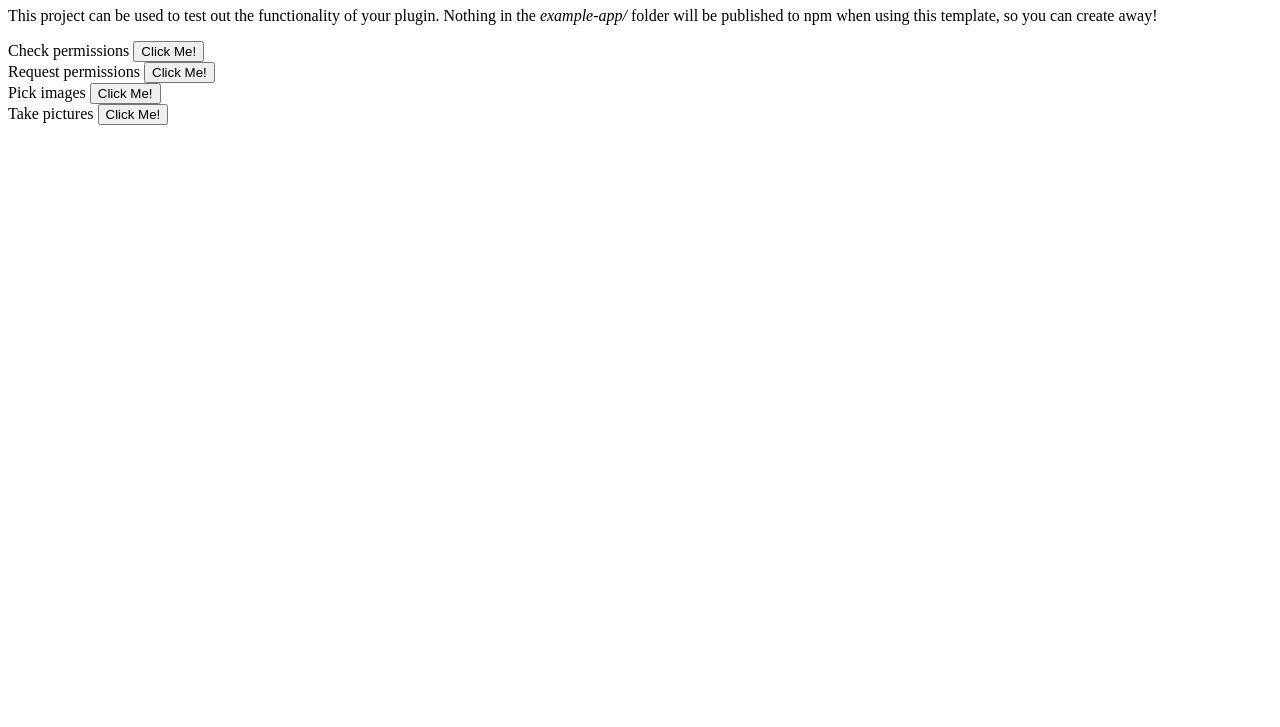
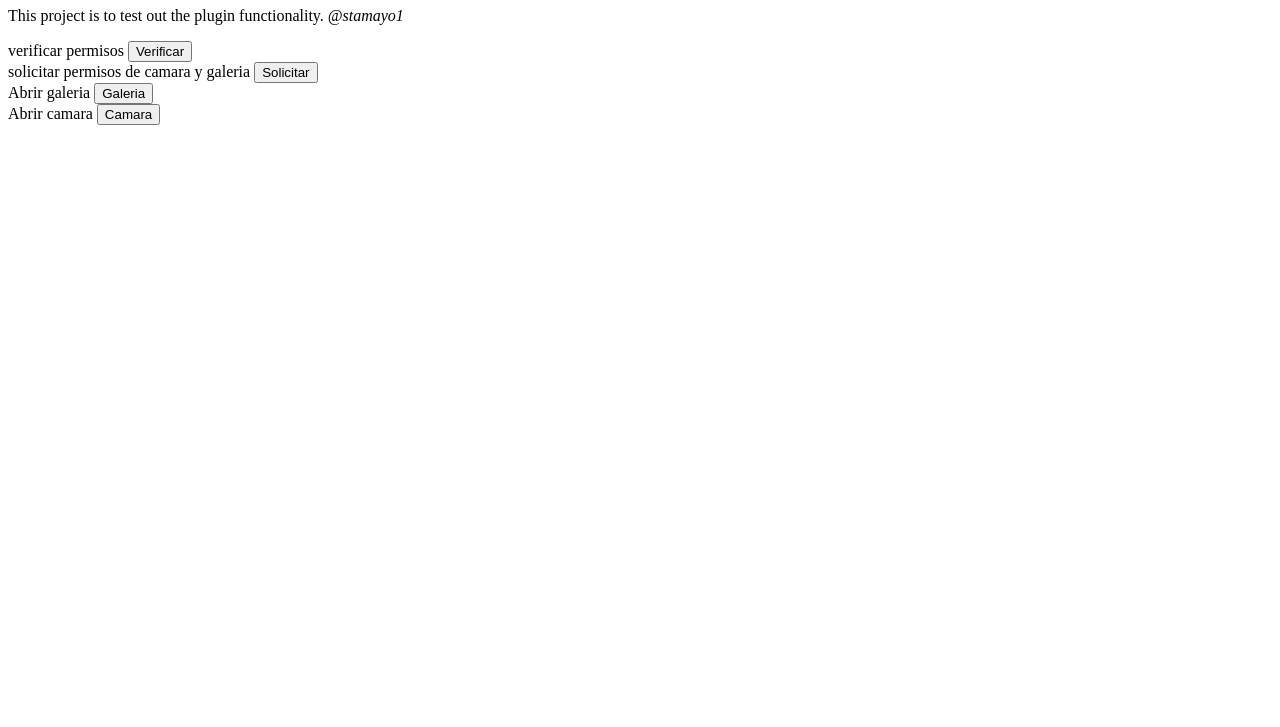
Before and after one commit to stamayo1/capacitor-multi-camera, a website built with Vite: page example-app/src/index.html in a window 1280 px wide. Shown: the part 73-800 px from the top of the page. Built offline with nearby package versions, Linux system fonts and the light colour scheme; what @capacitor/core would draw is missing.

Commit message:
Update index.html and example.js for localization and functionality improvements. Changed project title and updated button labels to Spanish. Adjusted image picking limit and quality settings in example.js for better performance.

```diff
--- a/example-app/src/index.html
+++ b/example-app/src/index.html
@@ -11,29 +11,29 @@
   </head>
   <body>
     <main>
-      <h1>Capacitor Test Plugin Project</h1>
+      <h1>Capacitor Camera Plugin Project</h1>
       <p>
-        This project can be used to test out the functionality of your plugin. Nothing in the
-        <em>example-app/</em> folder will be published to npm when using this template, so you can create away!
+        This project is to test out the plugin functionality.
+        <em>@stamayo1</em>
       </p>
       <div>
-        <label >Check permissions</label>
-        <button onclick="testCheckPermissions()">Click Me!</button>
+        <label >verificar permisos</label>
+        <button onclick="testCheckPermissions()">Verificar</button>
       </div>
 
       <div>
-        <label>Request permissions</label>
-        <button onclick="testRequestPermissions()">Click Me!</button>
+        <label>solicitar permisos de camara  y galeria</label>
+        <button onclick="testRequestPermissions()">Solicitar</button>
       </div>
 
       <div>
-        <label>Pick images</label>
-        <button onclick="testPickImages()">Click Me!</button>
+        <label>Abrir galeria</label>
+        <button onclick="testPickImages()">Galeria</button>
       </div>
 
       <div>
-        <label>Take pictures</label>
-        <button onclick="testCapture()">Click Me!</button>
+        <label>Abrir camara</label>
+        <button onclick="testCapture()">Camara</button>
       </div>
 
       <div id="container"></div>
--- a/example-app/src/js/example.js
+++ b/example-app/src/js/example.js
@@ -18,8 +18,8 @@ window.testPickImages = async () => {
     try {
 
         const result = await Camera.pickImages({
-            limit: 5,
-            quality: 90
+            limit: 15,
+            quality: 60
         });
 
         const container = document.getElementById("container");
@@ -53,8 +53,8 @@ window.testCapture = async () => {
     try {
         const result = await Camera.capture({
             resultType: "uri",
-            saveToGallery: true,
-            quality: 0.8
+            saveToGallery: false,
+            quality: 0.6
         });
 
         const container = document.getElementById("container");
```
